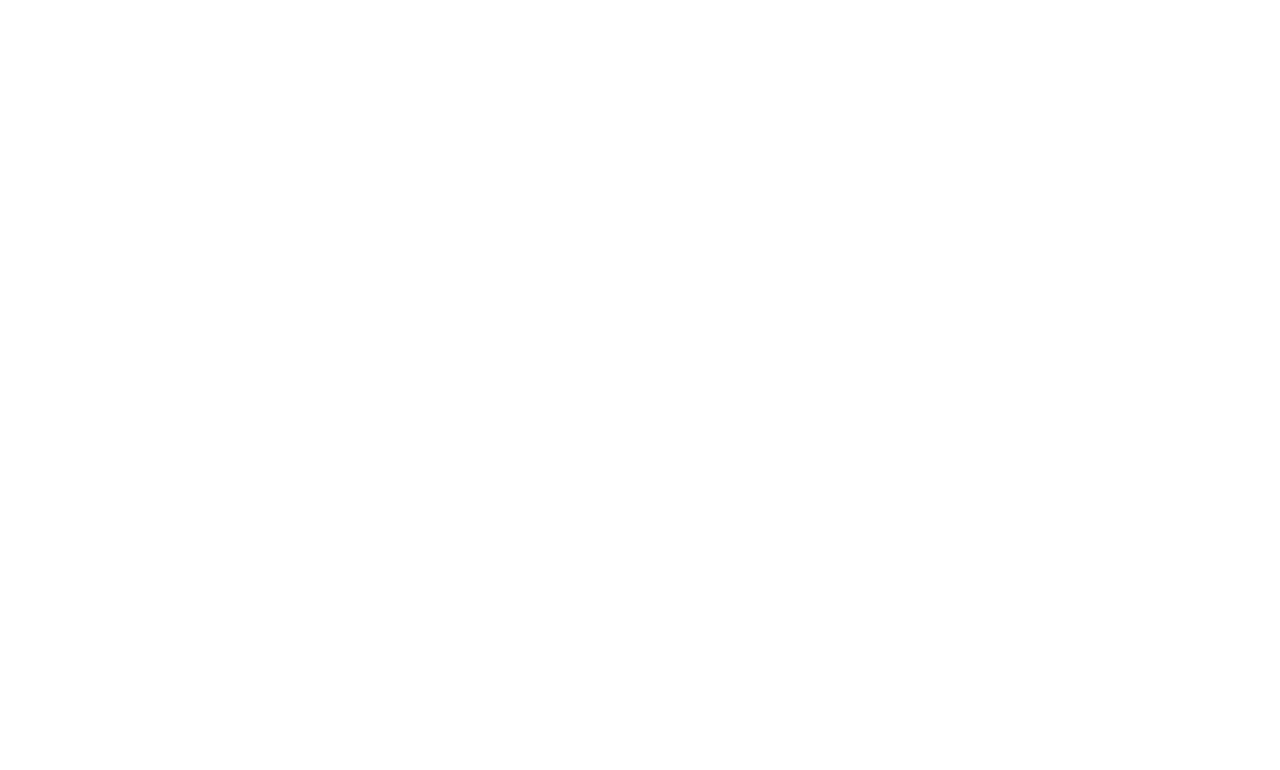
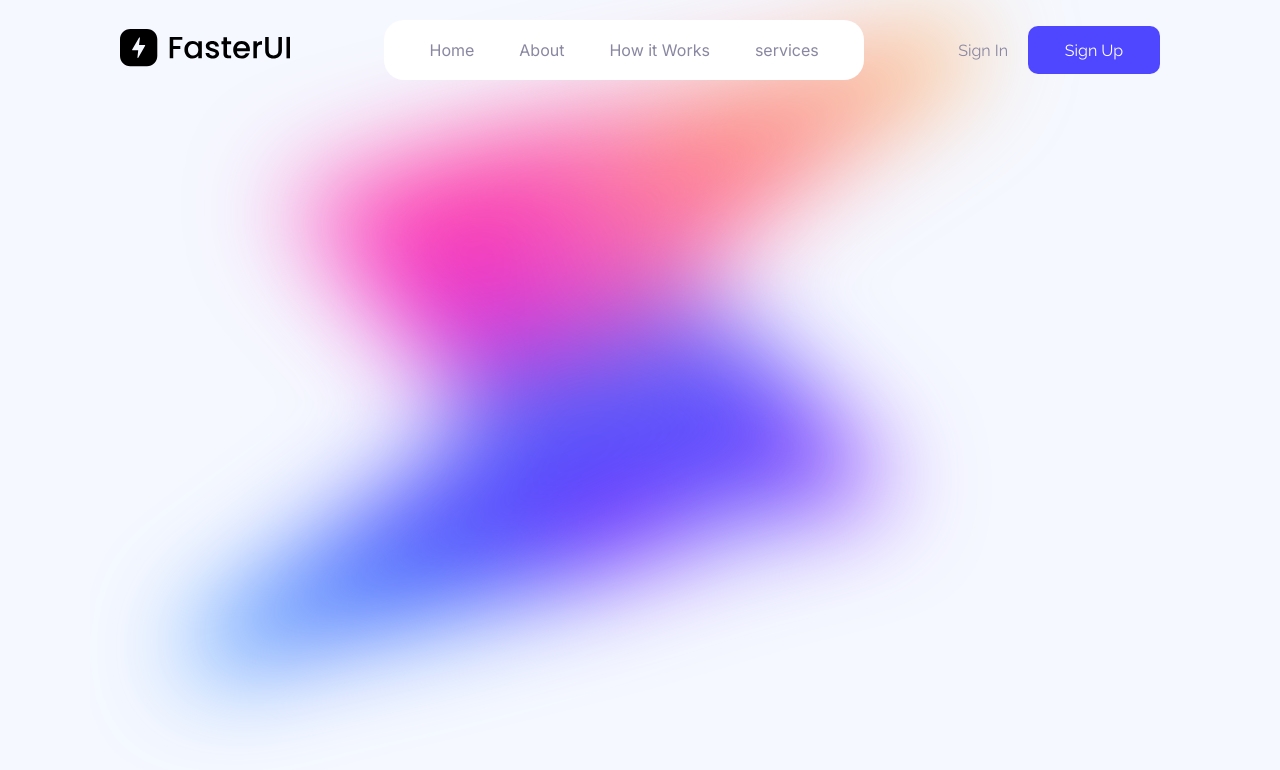
Before and after one commit to aniketgarole/fleapo, a plain HTML site: page index.html in a window 1280 px wide. Drawn offline with Linux system fonts and the light colour scheme.

Commit message:
navbar completed

```diff
--- a/index.html
+++ b/index.html
@@ -1,15 +1,31 @@
 <!DOCTYPE html>
 <html lang="en">
-<head>
-    <meta charset="UTF-8">
-    <meta name="viewport" content="width=device-width, initial-scale=1.0">
+  <head>
+    <meta charset="UTF-8" />
+    <meta name="viewport" content="width=device-width, initial-scale=1.0" />
     <title>Document</title>
-    <link rel="stylesheet" href="styles.css">
-</head>
-<body>
-
-
+    <link rel="stylesheet" href="styles.css" />
+  </head>
+  <body>
+    <div class="thunderbolt-container">
+      <img src="assets/Mask group.svg" alt="thunderbolt" />
+    </div>
+    <div class="navbar">
+        <div class="logo-div">
+            <img src="assets/Logo.svg" alt="logo">
+        </div>
+        <div class="tabs-div">
+            <a class="navbar-tab" href="#">Home</a>
+            <a class="navbar-tab" href="#">About</a>
+            <a class="navbar-tab" href="#">How it Works</a>
+            <a class="navbar-tab" href="#">services</a>
+        </div>
+        <div class="log-div">
+            <span>Sign In</span>
+            <button class="signup-btn">Sign Up</button>
+        </div>
+    </div>
 
     <script src="script.js"></script>
-</body>
+  </body>
 </html>
--- a/script.js
+++ b/script.js
@@ -0,0 +1,12 @@
+
+
+let navbarTabs = document.querySelectorAll(".navbar-tab")
+
+navbarTabs.forEach(element => {
+    element.addEventListener("click", function(e){
+        e.preventDefault()
+        navbarTabs.forEach(tab => tab.classList.remove('active'));
+        console.log(this)
+        this.classList.add('active');
+    })
+});
--- a/styles.css
+++ b/styles.css
@@ -0,0 +1,91 @@
+
+@import url('https://fonts.googleapis.com/css2?family=Inter:wght@100..900&display=swap');
+
+@import url('https://fonts.googleapis.com/css2?family=Raleway:ital,wght@0,100..900;1,100..900&display=swap');
+
+
+
+* {
+    margin: 0px;
+    padding: 0px;
+    box-sizing: border-box;
+}
+
+body {
+    background-color: rgba(245, 248, 255, 1);
+    font-family: "inter"
+
+}
+
+.thunderbolt-container {
+    position: absolute;
+    z-index: -1;
+}
+
+
+/* navbar */
+
+.navbar {
+    display: flex;
+    justify-content: space-between;
+    padding: 20px 120px;
+    align-items: center;
+}
+
+.tabs-div {
+    /* border: 1px solid black; */
+    width: fit-content;
+    background-color: rgba(255, 255, 255, 1);
+    padding: 20px 45px;
+    border-radius: 20px;
+    display: flex;
+    justify-content: space-around;
+    gap:45px;
+    font-size: 16px;
+
+}
+
+.tabs-div a {
+    cursor: pointer;
+    text-decoration: none;
+    color: rgba(137, 135, 161, 1)
+}
+
+.tabs-div a:hover {
+    font-weight: 700;
+    color: rgba(37, 36, 50, 1);
+}
+
+.tabs-div a.active{
+    font-weight: 700;
+    color: rgba(37, 36, 50, 1);
+
+}
+
+.log-div {
+    display: flex;
+    justify-content: center;
+    align-items: center;
+    gap: 20px;
+}
+
+.log-div span {
+    font-size: 16px;
+    font-family: "raleway";
+    font-weight: 400;
+    color: rgba(137, 135, 161, 1);
+}
+
+.signup-btn {
+    width: 132px;
+    height: 48px;
+    font-size: 16px;
+    font-family: "raleway";
+    color: rgba(255, 255, 255, 1);
+    background-color: rgba(78, 71, 255, 1);
+    border-radius: 10px;
+    border: none;
+}
+
+
+/* navbar end */
```
Also changed, not shown: assets/Logo.svg (added), assets/Mask group.svg (added).
